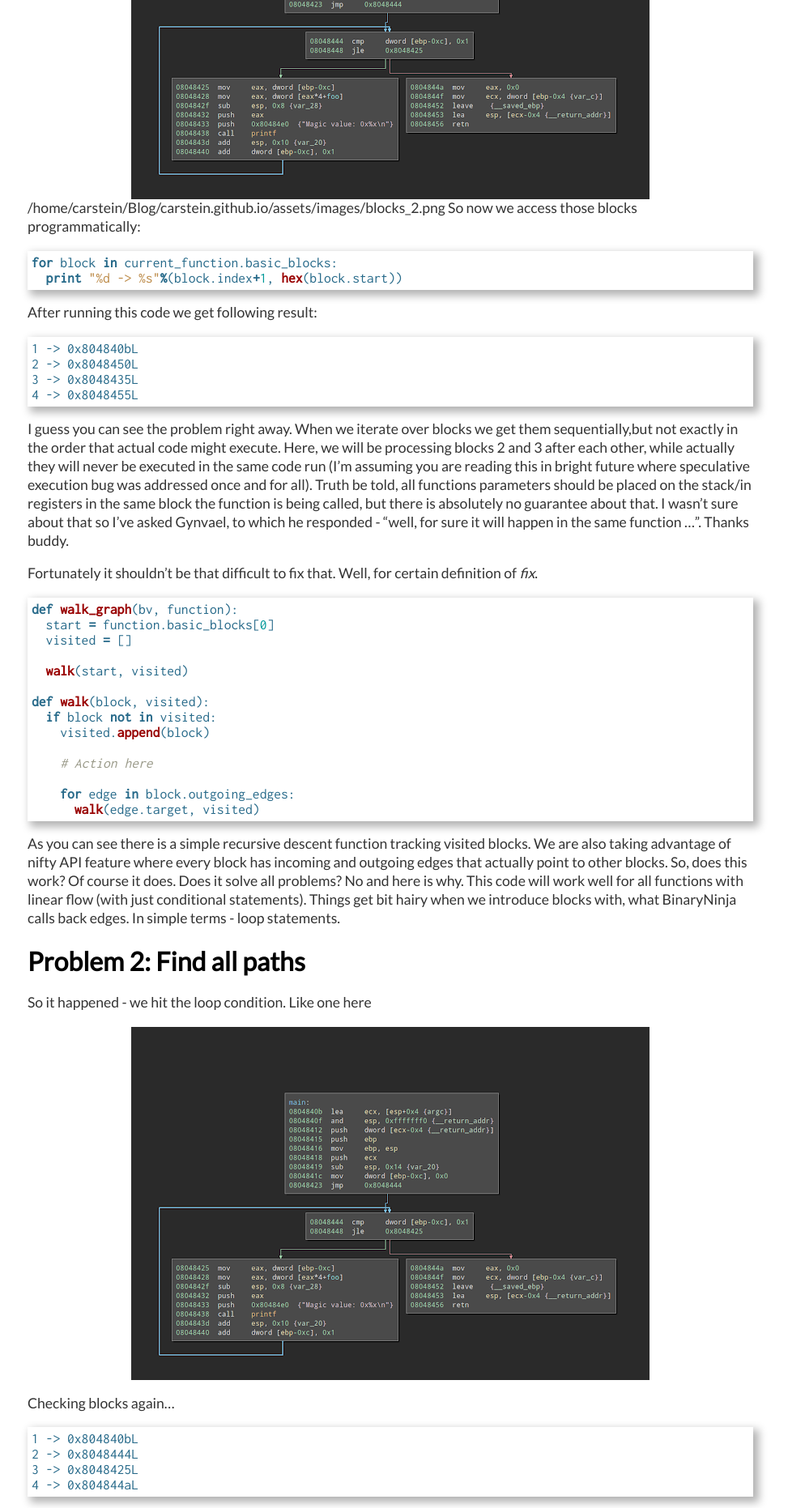
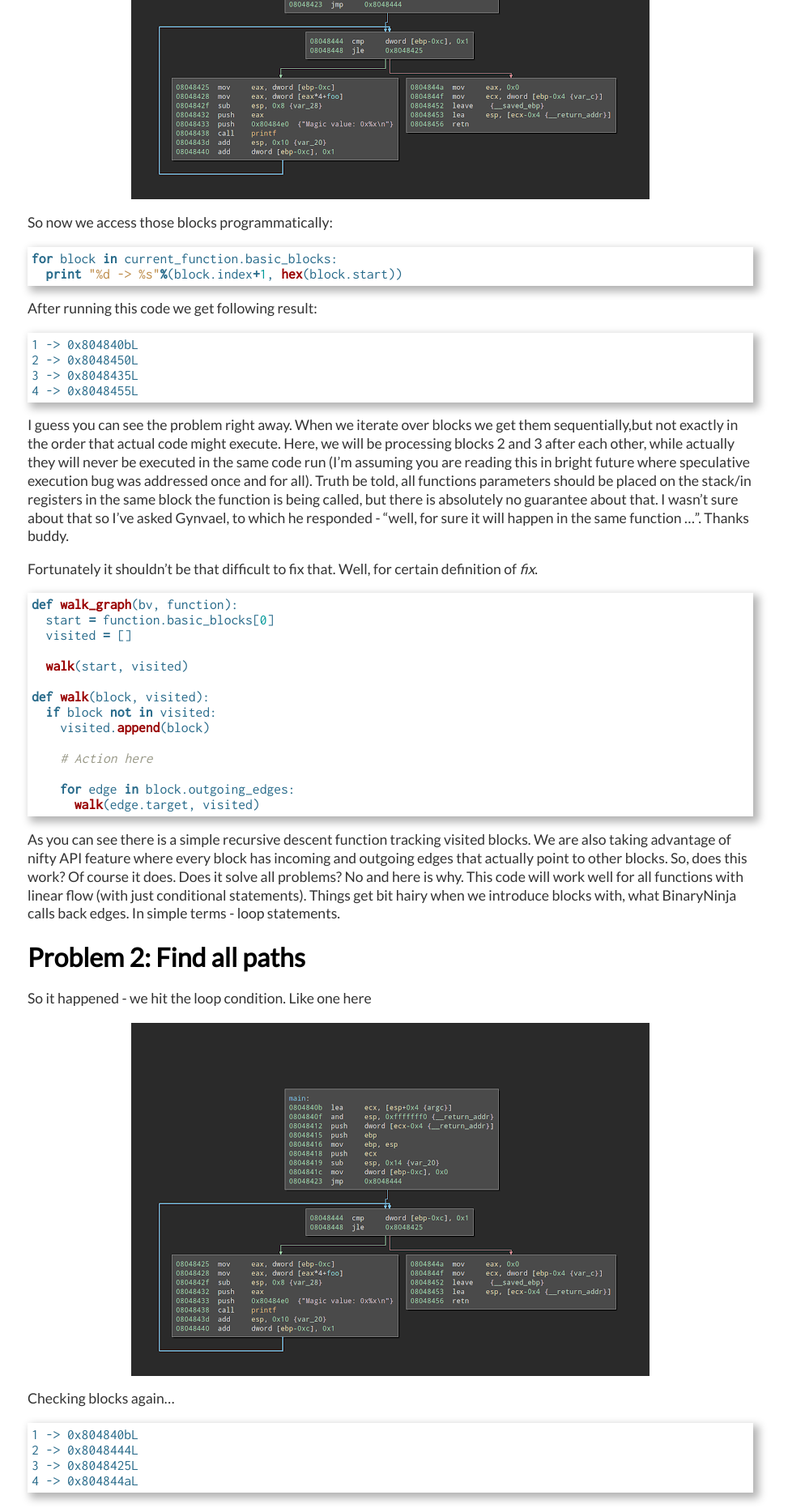
Before and after one commit to carstein/carstein.github.io, a Jekyll site: the page built from _posts/2018-01-24-binary-ninja-recipes2.md, in a window 1280 px wide. Shown: the part 646-2508 px from the top of the page at 81% size, without its empty margins (158-1131 px from the left). Built offline with Jekyll 4.4.1, drawn with Linux system fonts in a browser that asks for light colours.

Commit message:
centering differently

````diff
--- a/_posts/2018-01-24-binary-ninja-recipes2.md
+++ b/_posts/2018-01-24-binary-ninja-recipes2.md
@@ -10,8 +10,8 @@
 
 In BinaryNinja blocks of a given function are available through an array. Let's take a look at the example bellow
 
-![Function Graph]({{site.url}}/assets/images/blocks_2.png)
-/home/carstein/Blog/carstein.github.io/assets/images/blocks_2.png
+![Function Graph]({{site.url}}/assets/images/blocks_2.png){:class="center"}
+
 So now we access those blocks programmatically:
 
 ```python
@@ -56,7 +56,7 @@
 
 So it happened - we hit the loop condition. Like one here
 
-![Loop graph]({{site.url}}/assets/images/blocks_2.png)
+![Loop graph]({{site.url}}/assets/images/blocks_2.png){:class="center"}
 
 Checking blocks again...
 
--- a/css/style.css
+++ b/css/style.css
@@ -67,7 +67,7 @@
   color: #9aa6b1;
 }
 
-p > img {
+img.center {
     display: block;
     margin-left: auto;
     margin-right: auto;
````
